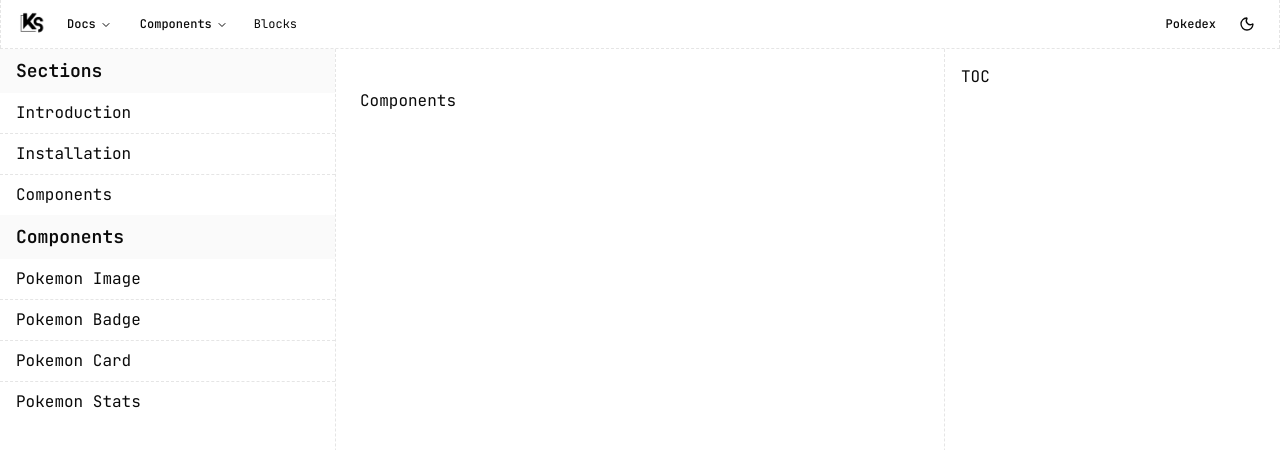
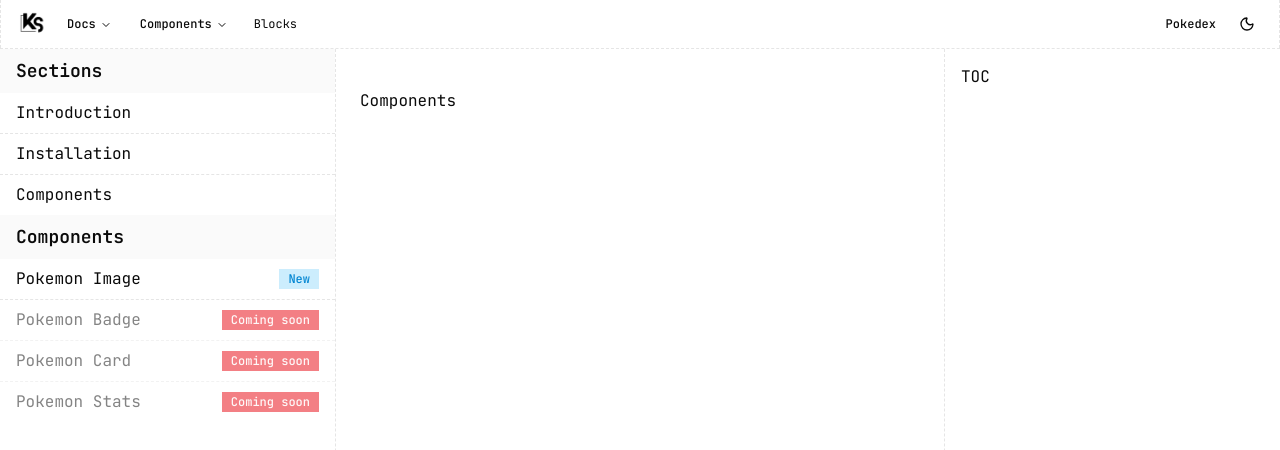
Before and after one commit to scriptvg/compo-dex, a Next.js app: page /docs/components in a window 1280 px wide. Shown: the top 450 px of the page. Built offline with nearby package versions, Linux system fonts and the light colour scheme.

Commit message:
refactor: fix and better desing for the future "docs-sidebar"

```diff
--- a/app/(compo-dex)/docs/layout.tsx
+++ b/app/(compo-dex)/docs/layout.tsx
@@ -1,4 +1,5 @@
 import { SiteHeader } from "@/components/site-header";
+import { Badge } from "@/components/ui/badge";
 
 export default function DocsLayout({
   children,
@@ -20,19 +21,19 @@ export default function DocsLayout({
             <nav className="divide-y divide-dashed">
               <a
                 href="#introduction"
-                className="block px-4 py-2 hover:bg-accent/50"
+                className="flex items-center justify-between px-4 py-2 hover:bg-muted/30"
               >
-                Introduction
+                <span>Introduction</span>
               </a>
               <a
                 href="#introduction"
-                className="block px-4 py-2 hover:bg-accent/50"
+                className="block px-4 py-2 hover:bg-muted/30"
               >
                 Installation
               </a>
               <a
                 href="#introduction"
-                className="block px-4 py-2 hover:bg-accent/50"
+                className="block px-4 py-2 hover:bg-muted/30"
               >
                 Components
               </a>
@@ -45,27 +46,31 @@ export default function DocsLayout({
             <nav className="divide-y divide-dashed">
               <a
                 href="#introduction"
-                className="block px-4 py-2 hover:bg-accent/50"
+                className="flex items-center justify-between px-4 py-2 hover:bg-muted/30"
               >
-                Pokemon Image
+                <span>Pokemon Image</span>{" "}
+                <Badge variant="secondary" className="bg-sky-500/20 text-sky-600 dark:text-sky-400">New</Badge>
               </a>
               <a
                 href="#introduction"
-                className="block px-4 py-2 hover:bg-accent/50"
+                className="flex items-center justify-between px-4 py-2 hover:bg-muted/30 opacity-50"
               >
-                Pokemon Badge
+                <span>Pokemon Badge</span>
+                <Badge>Coming soon</Badge>
               </a>
               <a
                 href="#introduction"
-                className="block px-4 py-2 hover:bg-accent/50"
+                className="flex items-center justify-between px-4 py-2 hover:bg-muted/30 opacity-50"
               >
-                Pokemon Card
+                <span>Pokemon Card</span>
+                <Badge>Coming soon</Badge>
               </a>
               <a
                 href="#introduction"
-                className="block px-4 py-2 hover:bg-accent/50"
+                className="flex items-center justify-between px-4 py-2 hover:bg-muted/30 opacity-50"
               >
-                Pokemon Stats
+                <span>Pokemon Stats</span>
+                <Badge>Coming soon</Badge>
               </a>
             </nav>
           </div>
```
